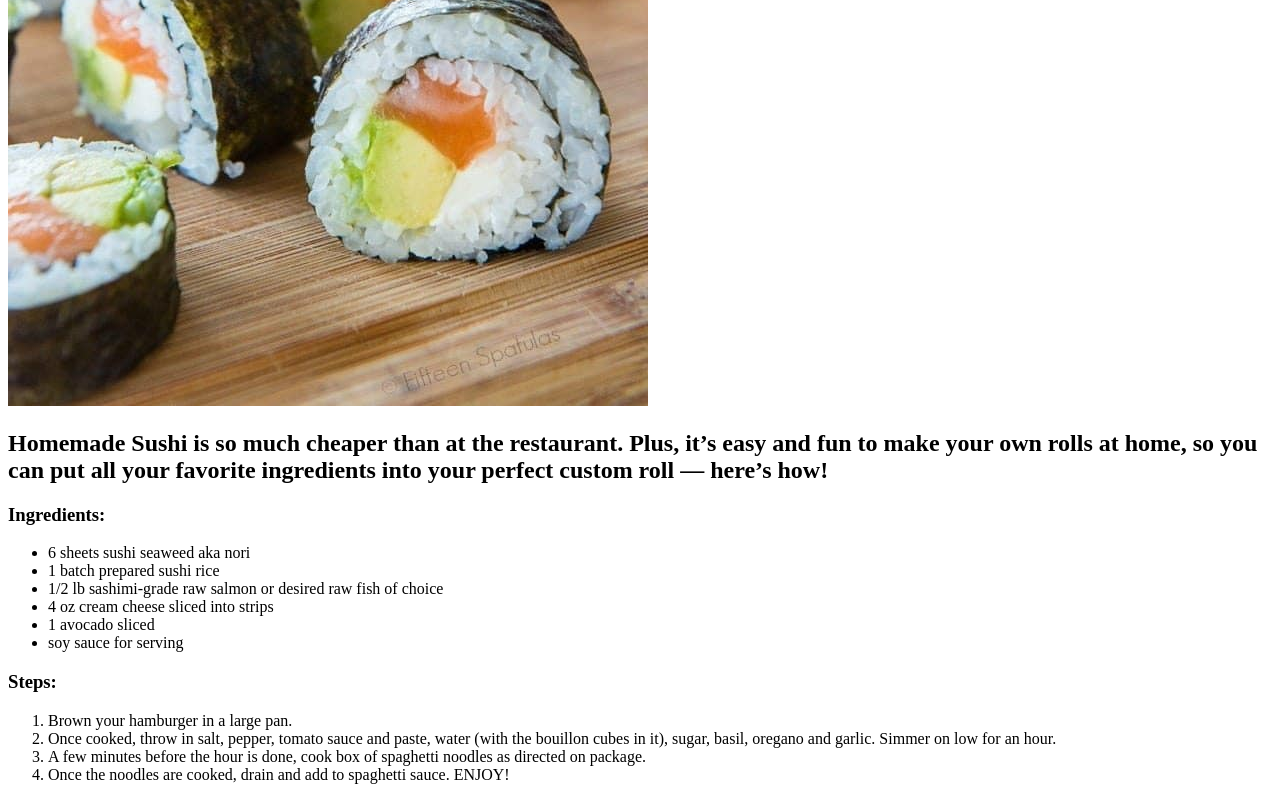
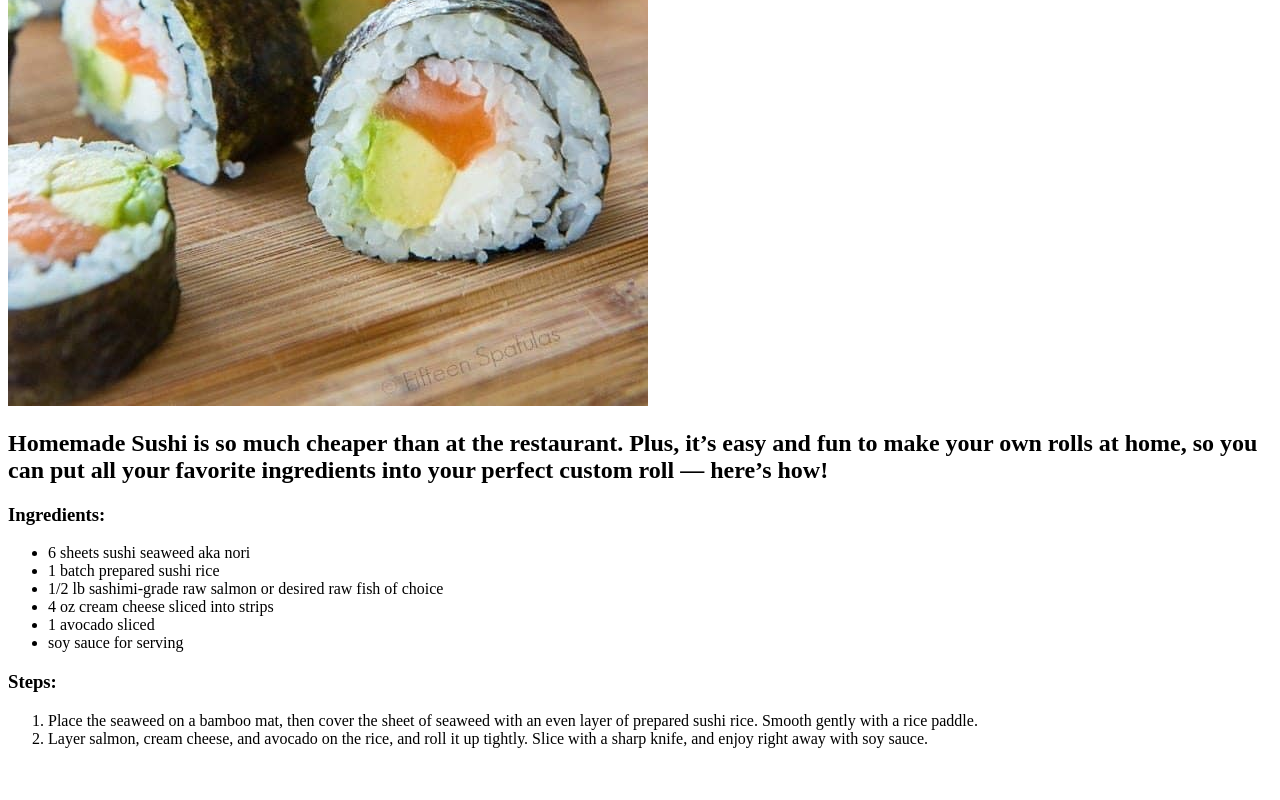
Before and after one commit to syuyrw/odin-recipes, a plain HTML site: page recipes/sushi.html in a window 1280 px wide. Shown: the part 633-1433 px from the top of the page. After the commit the page ends 1397 px from the top, so only its background shows below. Drawn offline with Linux system fonts and the light colour scheme.

Commit message:
Add cooking steps

```diff
--- a/recipes/sushi.html
+++ b/recipes/sushi.html
@@ -29,14 +29,14 @@
 
     <h3>Steps:</h3>
     <ol>
-        <li>Brown your hamburger in a large pan.
+        <li>Place the seaweed on a bamboo mat, then cover the sheet
+            of seaweed with an even layer of prepared sushi rice. Smooth
+            gently with a rice paddle.
         </li>
-        <li>Once cooked, throw in salt, pepper, tomato sauce and paste,
-            water (with the bouillon cubes in it), sugar, basil,
-            oregano and garlic. Simmer on low for an hour.</li>
-        <li>A few minutes before the hour is done, cook box of spaghetti
-            noodles as directed on package.</li>
-        <li>Once the noodles are cooked, drain and add to spaghetti sauce. ENJOY!</li>
+        <li>Layer salmon, cream cheese, and avocado on the rice, and roll
+            it up tightly. Slice with a sharp knife, and enjoy right away
+            with soy sauce.</li>
+
     </ol>
 </body>
 </html>
```
